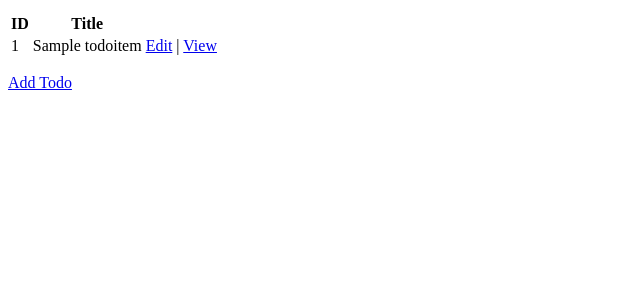
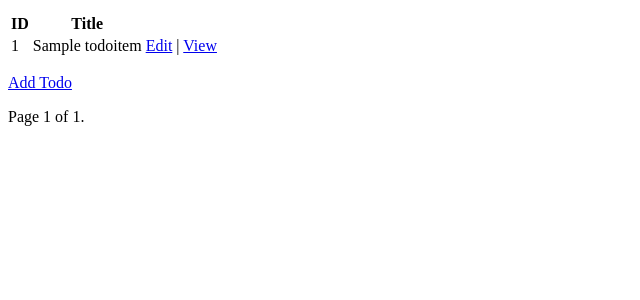
Before and after one commit to foobacca/htmx-todo, a Django app: page /todo/ in a window 1280 px wide. Shown: the part 275-575 px from the top of the page, without its empty margins (0-640 px from the left). Run offline with Django 5.2, Linux system fonts and the light colour scheme; tables that the repository leaves empty hold one stand-in row (values such as "Sample post").

Commit message:
add pagination to list view

```diff
--- a/todo/models.py
+++ b/todo/models.py
@@ -9,3 +9,6 @@ class TodoItem(models.Model):
     text = models.TextField()
 
     objects = TodoQuerySet.as_manager()
+
+    class Meta:
+        ordering = ["id"]
--- a/todo/templates/todo/list.html
+++ b/todo/templates/todo/list.html
@@ -37,4 +37,21 @@
     <p>
       <a href="{% url 'todo:new' %}">Add Todo</a>
     </p>
+    <div class="pagination">
+        <span class="step-links">
+            {% if todo_list.has_previous %}
+                <a href="?page=1">&laquo; first</a>
+                <a href="?page={{ todo_list.previous_page_number }}">previous</a>
+            {% endif %}
+
+            <span class="current">
+                Page {{ todo_list.number }} of {{ todo_list.paginator.num_pages }}.
+            </span>
+
+            {% if todo_list.has_next %}
+                <a href="?page={{ todo_list.next_page_number }}">next</a>
+                <a href="?page={{ todo_list.paginator.num_pages }}">last &raquo;</a>
+            {% endif %}
+        </span>
+    </div>
 {% endblock content %}
--- a/todo/views.py
+++ b/todo/views.py
@@ -1,5 +1,6 @@
 from django.contrib import messages
 from django.core.exceptions import ValidationError
+from django.core.paginator import Paginator
 from django.shortcuts import get_object_or_404, redirect, resolve_url
 from django.template.response import HttpResponse, TemplateResponse
 from django.views.decorators.http import require_http_methods, require_safe
@@ -11,14 +12,16 @@ from .response import HttpResponseSeeOther
 
 @require_safe
 def todo_list(request):
+    page_number = request.GET.get("page", 1)
     if search := request.GET.get("q", ""):
         todo_qs = TodoItem.objects.contains_text(search)
     else:
         todo_qs = TodoItem.objects.all()
+    paginator = Paginator(todo_qs, 10)
 
     context = {
         "todo_count": todo_qs.count(),
-        "todo_list": todo_qs,
+        "todo_list": paginator.get_page(page_number),
         "search_term": search,
     }
     return TemplateResponse(request, "todo/list.html", context)
```
